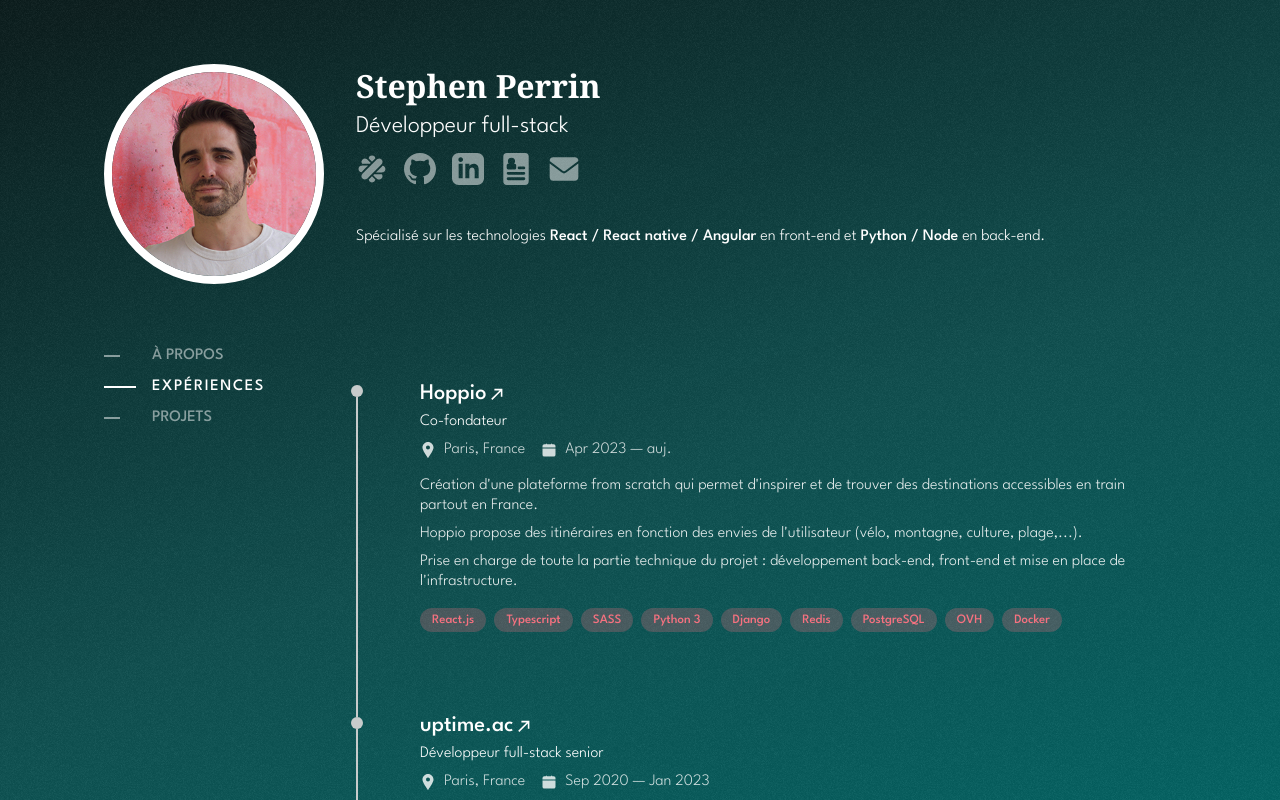
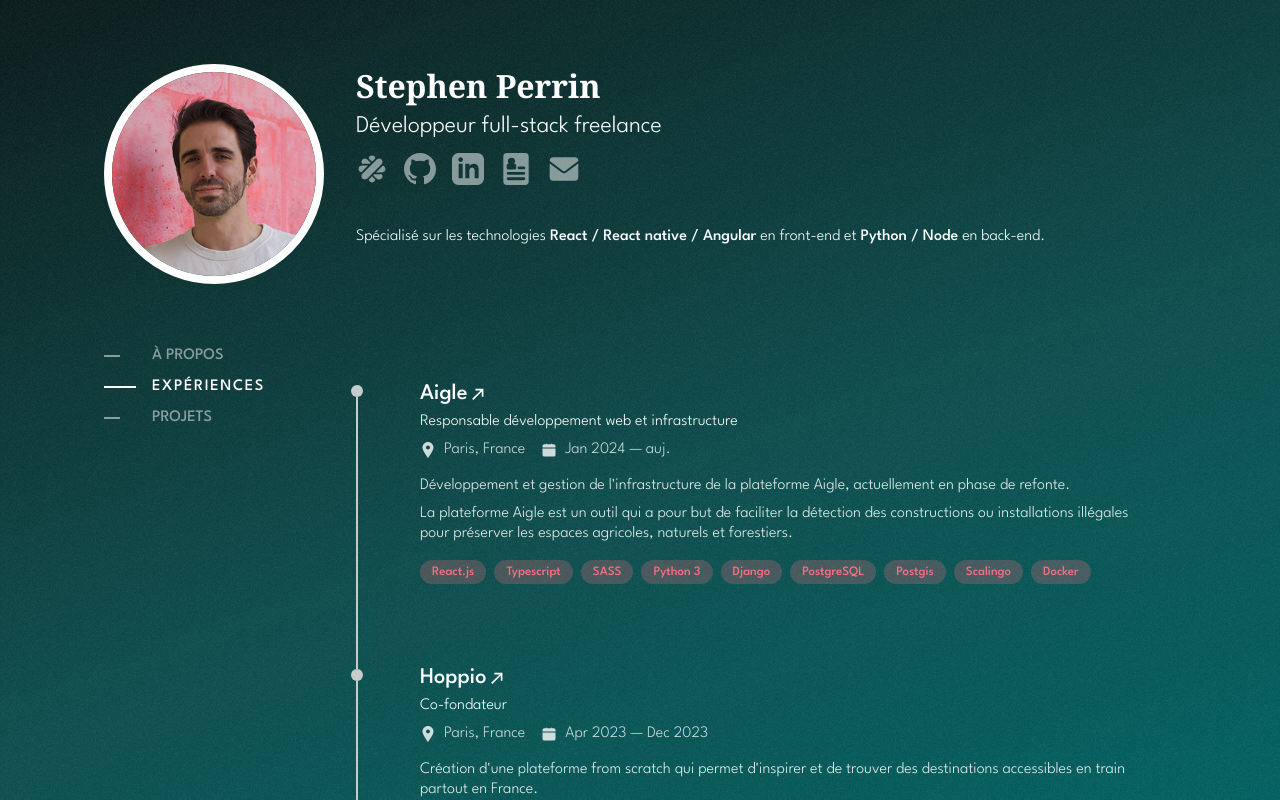
Before and after one commit to stephenprn/stephen-portfolio, a Next.js app: page /experiences in a window 1280 px wide. Shown: the top 800 px of the page. Built offline with nearby package versions, Linux system fonts and the light colour scheme.

Commit message:
update experiences and intro

```diff
--- a/components/Header/index.tsx
+++ b/components/Header/index.tsx
@@ -36,7 +36,7 @@ const Header: React.FC = () => {
       <div className={classes["header-right"]}>
         <div className={classes["header-right-top"]}>
           <h1 className={classes.title}>Stephen Perrin</h1>
-          <h2 className={classes["sub-title"]}>Développeur full-stack</h2>
+          <h2 className={classes["sub-title"]}>Développeur full-stack freelance</h2>
           <ul className={classes["social-links"]}>
             {SOCIAL_ITEMS.map(({ name, link }) => (
               <li className={classes["social-item"]} key={name}>
--- a/pages/experiences/index.module.scss
+++ b/pages/experiences/index.module.scss
@@ -51,6 +51,8 @@
     }
 
     &:hover {
+      color: $color-accent;
+
       &::after {
         transform: scaleX(100%);
         opacity: 1;
--- a/pages/experiences/index.tsx
+++ b/pages/experiences/index.tsx
@@ -11,6 +11,20 @@ const ARROW_ICON_SIZE = "1.2rem";
 
 const EXPERIENCES: IExperience[] = [
   {
+    title: "Aigle",
+    link: "https://beta.gouv.fr/startups/aigle.html",
+    role: "Responsable développement web et infrastructure",
+    location: "Paris, France",
+    summary: [
+      "Développement et gestion de l'infrastructure de la plateforme Aigle, actuellement en phase de refonte.",
+      "La plateforme Aigle est un outil qui a pour but de faciliter la détection des constructions ou installations illégales pour préserver les espaces agricoles, naturels et forestiers.",
+    ],
+    skills: ["React.js", "Typescript", "SASS", "Python 3", "Django", "PostgreSQL", "Postgis", "Scalingo", "Docker"],
+    dates: {
+      start: new Date("2024-01-15"),
+    },
+  },
+  {
     title: "Hoppio",
     link: "https://hoppio.fr",
     role: "Co-fondateur",
@@ -23,6 +37,7 @@ const EXPERIENCES: IExperience[] = [
     skills: ["React.js", "Typescript", "SASS", "Python 3", "Django", "Redis", "PostgreSQL", "OVH", "Docker"],
     dates: {
       start: new Date("2023-04-01"),
+      end: new Date("2023-12-31"),
     },
   },
   {
```
Also changed, not shown: pages/index.tsx (+14 -1 lines).
